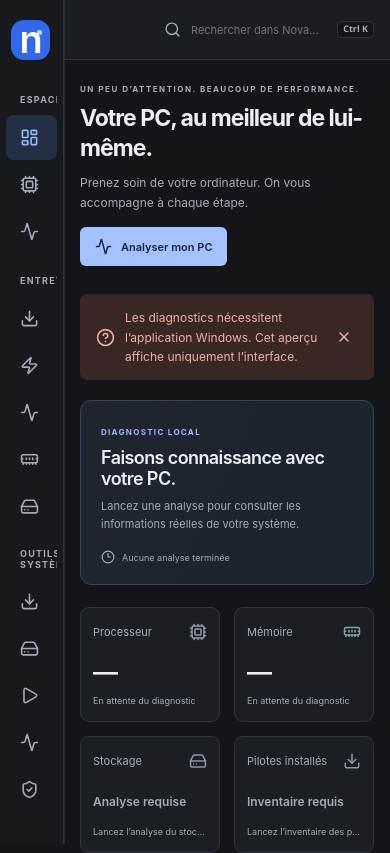
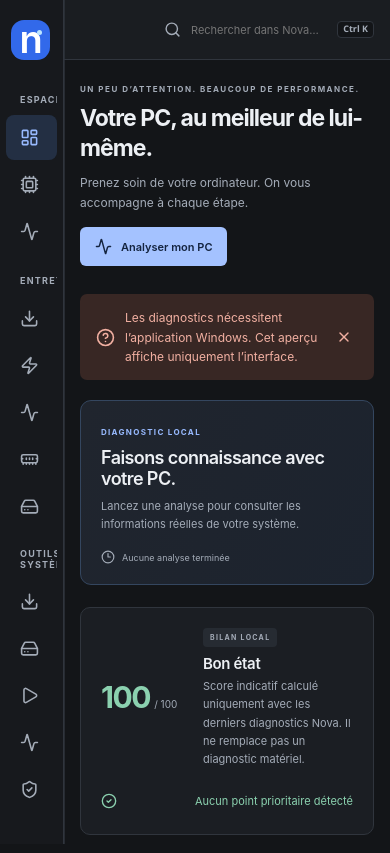
Before and after one commit to Rub19/nova-pc-suite, a React (Vite) app: page / in a window 390 px wide. Shown: the top 853 px of the page. Built offline with nearby package versions, Linux system fonts and the light colour scheme.

Commit message:
feat: add an explainable local health score
Introduces the first Nova 0.3 guided-maintenance slice: a local 0-100 score with direct, non-destructive next steps.

```diff
--- a/src/App.tsx
+++ b/src/App.tsx
@@ -41,6 +41,7 @@
   elevate,
   Event,
   getHistory,
+  healthScore,
   labels,
   memoryPercent,
   message,
@@ -162,6 +163,7 @@
     driverSelection.includes(text(u.id)),
   );
   const advice = recommendations(snapshot, data.storage);
+  const health = healthScore(snapshot, data.storage, data.security, updates.length);
   const suggestionTools = [
     {
       icon: Download,
@@ -622,6 +624,31 @@
                   </span>
                 </div>
               </section>
+              <section className="health-summary" aria-label="Bilan de santé local">
+                <div className={`health-score ${health.score < 60 ? "attention" : ""}`}>
+                  <strong>{health.score}</strong>
+                  <span>/ 100</span>
+                </div>
+                <div className="health-copy">
+                  <span className="tag neutral">BILAN LOCAL</span>
+                  <h2>{health.level}</h2>
+                  <p>
+                    Score indicatif calculé uniquement avec les derniers diagnostics Nova. Il ne remplace pas un diagnostic matériel.
+                  </p>
+                </div>
+                <div className="health-actions">
+                  {health.items.length ? (
+                    health.items.slice(0, 2).map((item) => (
+                      <button key={item.title} onClick={() => changePage(item.target)}>
+                        <span>{item.title}</span>
+                        <ArrowRight size={15} />
+                      </button>
+                    ))
+                  ) : (
+                    <span className="health-clear"><CheckCircle2 size={16} /> Aucun point prioritaire détecté</span>
+                  )}
+                </div>
+              </section>
               <section className="metrics" aria-label="Mesures système">
                 {metric(
                   "Processeur",
--- a/src/lib.ts
+++ b/src/lib.ts
@@ -184,3 +184,65 @@
     });
   return items;
 }
+
+export type HealthItem = {
+  title: string;
+  detail: string;
+  target: string;
+  penalty: number;
+};
+
+export function healthScore(
+  snapshot?: Row,
+  storage?: Row,
+  security?: Row,
+  updateCount = 0,
+) {
+  const items: HealthItem[] = [];
+  const used = memoryPercent(snapshot);
+  if (used !== null && used > 80)
+    items.push({
+      title: "Mémoire sous pression",
+      detail: `${used} % de la RAM est utilisée dans le dernier relevé.`,
+      target: "processes",
+      penalty: 15,
+    });
+  if (rows(storage, "volumes").some((volume) => {
+    const total = Number(volume.sizeBytes);
+    const free = Number(volume.freeBytes);
+    return total > 0 && free / total < 0.15;
+  }))
+    items.push({
+      title: "Espace disque faible",
+      detail: "Un volume local dispose de moins de 15 % d’espace libre.",
+      target: "storage",
+      penalty: 20,
+    });
+  if (snapshot?.pendingReboot === true)
+    items.push({
+      title: "Redémarrage requis",
+      detail: "Windows attend un redémarrage pour terminer une opération.",
+      target: "drivers",
+      penalty: 10,
+    });
+  if (updateCount > 0)
+    items.push({
+      title: "Pilotes à examiner",
+      detail: `${updateCount} mise${updateCount > 1 ? "s" : ""} à jour proposée${updateCount > 1 ? "s" : ""} par Windows Update.`,
+      target: "drivers",
+      penalty: 5,
+    });
+  if (Array.isArray(security?.issues) && security.issues.length > 0)
+    items.push({
+      title: "État des protections incomplet",
+      detail: "Au moins une protection Windows n’a pas pu être vérifiée.",
+      target: "security",
+      penalty: 20,
+    });
+  const score = Math.max(0, 100 - items.reduce((total, item) => total + item.penalty, 0));
+  return {
+    score,
+    level: score >= 85 ? "Bon état" : score >= 60 ? "À surveiller" : "À vérifier",
+    items,
+  };
+}
--- a/src/styles.css
+++ b/src/styles.css
@@ -551,6 +551,63 @@
   margin-bottom: 22px;
   gap: 20px;
 }
+.health-summary {
+  display: grid;
+  grid-template-columns: auto minmax(0, 1fr) minmax(260px, 0.85fr);
+  align-items: center;
+  gap: 18px;
+  margin: 20px 0;
+  padding: 18px 20px;
+  border: 1px solid var(--line);
+  border-radius: 10px;
+  background: var(--surface);
+}
+.health-score {
+  display: flex;
+  align-items: baseline;
+  min-width: 84px;
+  gap: 4px;
+  color: var(--green);
+}
+.health-score.attention {
+  color: var(--amber-text);
+}
+.health-score strong {
+  font-size: 30px;
+  letter-spacing: -1.4px;
+}
+.health-score span {
+  font-size: 10px;
+  color: var(--muted);
+}
+.health-copy h2 {
+  margin: 7px 0 4px;
+  font-size: 15px;
+}
+.health-copy p {
+  font-size: 11px;
+}
+.health-actions {
+  display: grid;
+  gap: 5px;
+}
+.health-actions button,
+.health-clear {
+  display: flex;
+  align-items: center;
+  justify-content: space-between;
+  gap: 10px;
+  padding: 7px 0;
+  color: var(--blue);
+  font-size: 11px;
+  text-align: left;
+}
+.health-actions button:hover span {
+  text-decoration: underline;
+}
+.health-clear {
+  color: var(--green);
+}
 .hero-main {
   display: flex;
   gap: 20px;
@@ -1430,6 +1487,12 @@
   }
 }
 @media (max-width: 900px) {
+  .health-summary {
+    grid-template-columns: auto minmax(0, 1fr);
+  }
+  .health-actions {
+    grid-column: 1 / -1;
+  }
   .sidebar {
     width: 190px;
   }
```
Also changed, not shown: tasks/todo.md (+8 -0 lines), 4 other files (tests, documents, lock files or other folders).
